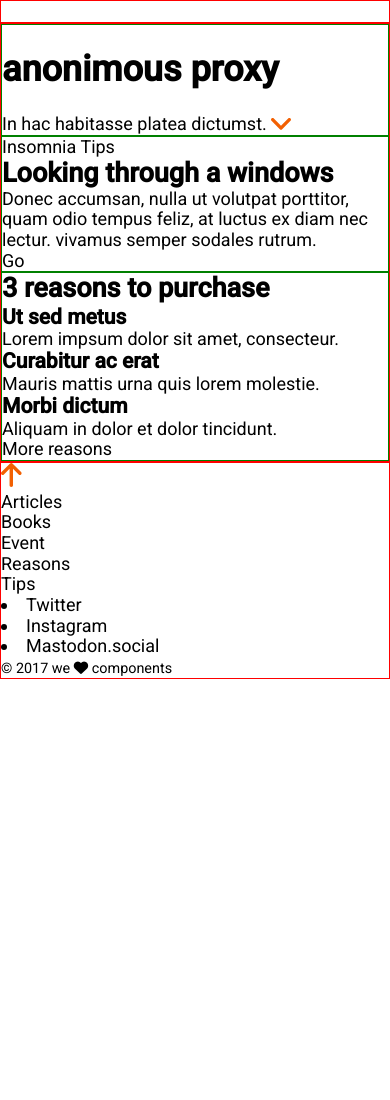
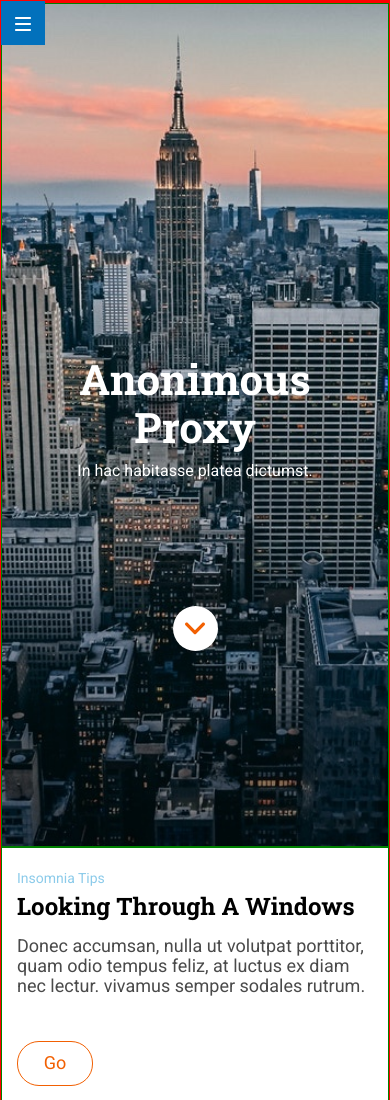
Before and after one commit to erreinoso/Anonimous-Proxy, a website: page src/html/index.html in a window 390 px wide. Shown: the top 1100 px of the page. Before the commit the page ends 844 px from the top, so only its background shows below. Drawn offline with nearby package versions, Linux system fonts and the light colour scheme; files that its build step writes are made by us from their sources; files whose address does not match are found by name.

Commit message:
finish mobil section1

```diff
--- a/src/html/partials/header.html
+++ b/src/html/partials/header.html
@@ -1,5 +1,7 @@
 <header class="page__header">
-  <a class="ico-menu" href="https://adalab.es/" target="_blank" title="Ir a Adalab">
-    <img src="./assets/images/ico-menu.svg" alt="Ir a Adalab">
-  </a>
+  <div class="header-menu">
+    <a class="ico-menu" href="https://adalab.es/" target="_blank" title="Ir a Adalab">
+      <img src="./assets/images/ico-menu.svg" alt="Ir a Adalab">
+    </a>
+  </div>
 </header>
--- a/src/html/partials/section-hero.html
+++ b/src/html/partials/section-hero.html
@@ -2,7 +2,7 @@
   <div class="wrapper">
     <h1><span>anonimous</span>
       <span>proxy</span></h1>
-    <span>In hac habitasse platea dictumst.</span>
+    <span class="span">In hac habitasse platea dictumst.</span>
     <a class="ico-scroll" href="index.html#reasons" title="Ir a 3 Reasons to purchase">
       <img src="./assets/images/ico-scroll-down.svg" alt="Ir a 3 Reasons to purchase">
     </a>
--- a/src/html/partials/section1.html
+++ b/src/html/partials/section1.html
@@ -2,9 +2,10 @@
   <div class="wrapper">
     <span>Insomnia Tips</span>
     <h2 class="h2">Looking through a windows</h2>
-    <!--ojo, alternar mayusculas -->
     <p>Donec accumsan, nulla ut volutpat porttitor, quam odio tempus feliz, at luctus ex diam nec lectur. vivamus semper
       sodales rutrum.</p>
-    <a class="button-go" href="#" target="_blank" title="Go">Go</a>
+    <div class="button-go">
+      <a href="#" title="Go">Go</a>
+    </div>
   </div>
 </section>
--- a/src/scss/core/_variables.scss
+++ b/src/scss/core/_variables.scss
@@ -2,11 +2,11 @@
 $color-primary: #000000; //negro
 $color-light: #ffffff; //blanco
 $color-paragraph: #4a4a4a; //gris oscuro
-$color-tertiary: #8ccbea; //Celeste small
+$color-tertiary: #8ccbea; //Celeste
 
 //COLORS BUTTON//
 $color-button: #f26002; //naranja boton
-$color-secondary: #0271bc; //cian
+$color-menu: #0271bc; //cian
 
 //COLORS BACKGROUND
 $color-secondary: #eff9ff; //iced-blue fondo section
--- a/src/scss/layout/_header.scss
+++ b/src/scss/layout/_header.scss
@@ -1,2 +1,13 @@
-.page__header {
+.page__header .header-menu {
+  background-color: $color-menu;
+  height: 44px;
+  width: 44px;
+  display: flex;
+  position: fixed;
+  z-index: 1;
+  a {
+    height: 16px;
+    transform: translate(6px, 6px);
+    padding: 8px;
+  }
 }
--- a/src/scss/layout/_section-hero.scss
+++ b/src/scss/layout/_section-hero.scss
@@ -0,0 +1,42 @@
+.page__hero {
+  height: 100vh;
+  background-image: url("../../assets/images/cover.jpg");
+  background-size: cover;
+  background-repeat: no-repeat;
+  background-position: center;
+  .wrapper {
+    display: flex;
+    flex-direction: column;
+    justify-content: center;
+    align-content: center;
+    height: 100vh;
+    padding: 0.8333rem;
+    h1 {
+      font-size: 2.333rem;
+      color: $color-light;
+      text-transform: capitalize;
+      font-family: $font-secondary;
+      // line-height: 3.056rem;
+      text-align: center;
+      margin-bottom: 0px;
+    }
+    .span {
+      font-size: 0.8889rem;
+      color: $color-light;
+      font-family: $font-primary;
+      text-align: center;
+      margin-top: 0.5556rem;
+    }
+    a {
+      bottom: 0px;
+      align-self: center;
+      background-color: $color-light;
+      border-radius: 50%;
+      width: 45px;
+      height: 45px;
+      display: flex;
+      justify-content: center;
+      transform: translate(0, 280%);
+    }
+  }
+}
--- a/src/scss/layout/_section1.scss
+++ b/src/scss/layout/_section1.scss
@@ -0,0 +1,38 @@
+.page__section1 .wrapper {
+  padding: 0.8333rem;
+  span {
+    margin-top: 1.667rem;
+    line-height: 1.667rem;
+    font-size: 0.7778rem;
+    color: $color-tertiary;
+  }
+  .h2 {
+    text-transform: capitalize;
+    font-family: $font-secondary;
+    font-size: 1.333rem;
+    color: $color-primary;
+  }
+  p {
+    font-size: 1rem;
+    line-height: 1.111rem;
+    color: $color-paragraph;
+    margin-top: 15px;
+  }
+  .button-go {
+    width: 4.222rem;
+    height: 2.5rem;
+    margin-top: 2.5rem;
+    margin-bottom: 2.5rem;
+    border-radius: 1.222rem;
+    border: 0.111rem solid $color-button;
+    color: $color-button;
+    size: 1.111rem;
+    display: flex;
+    justify-content: center;
+    align-items: center;
+
+    a {
+      padding: 0.4333rem;
+    }
+  }
+}
```
